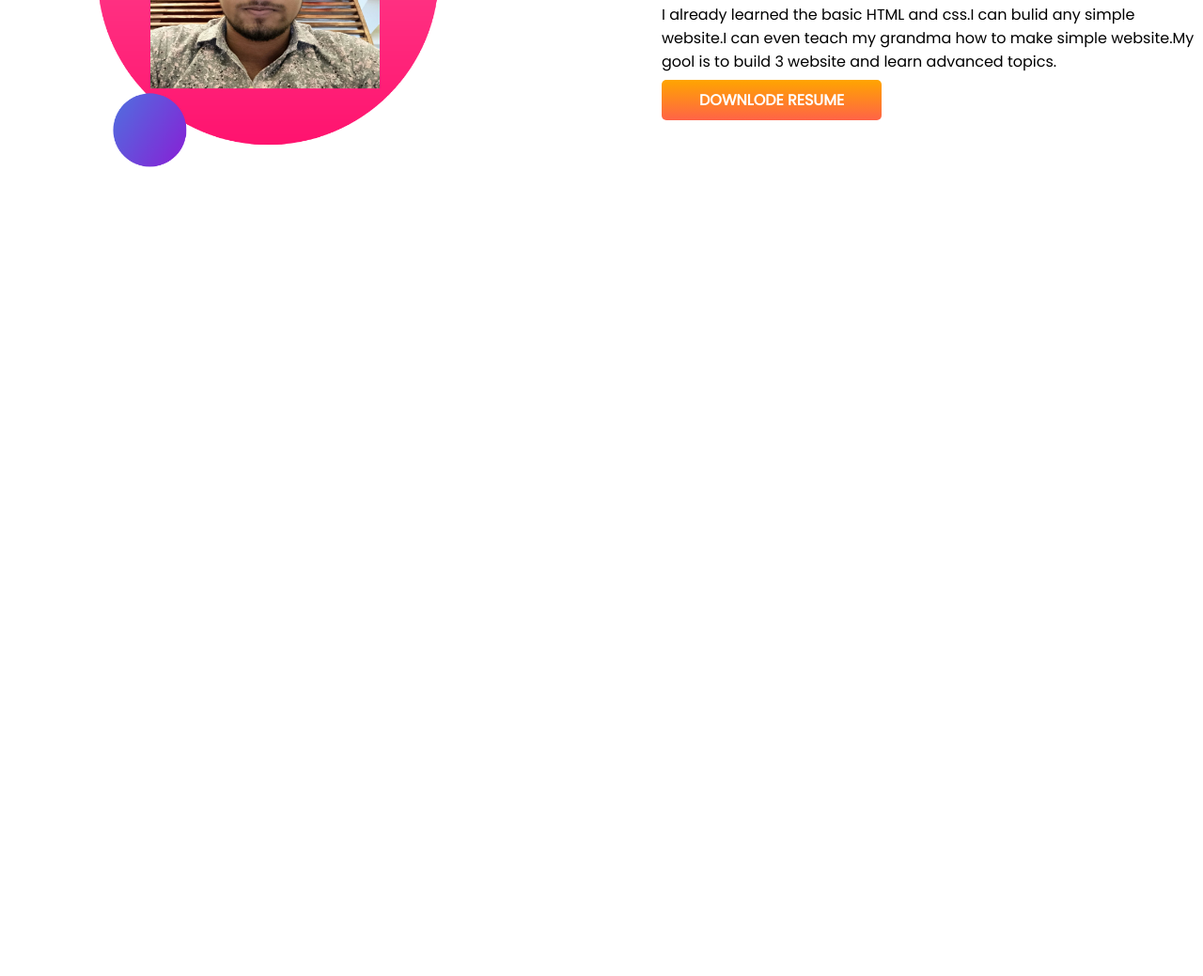
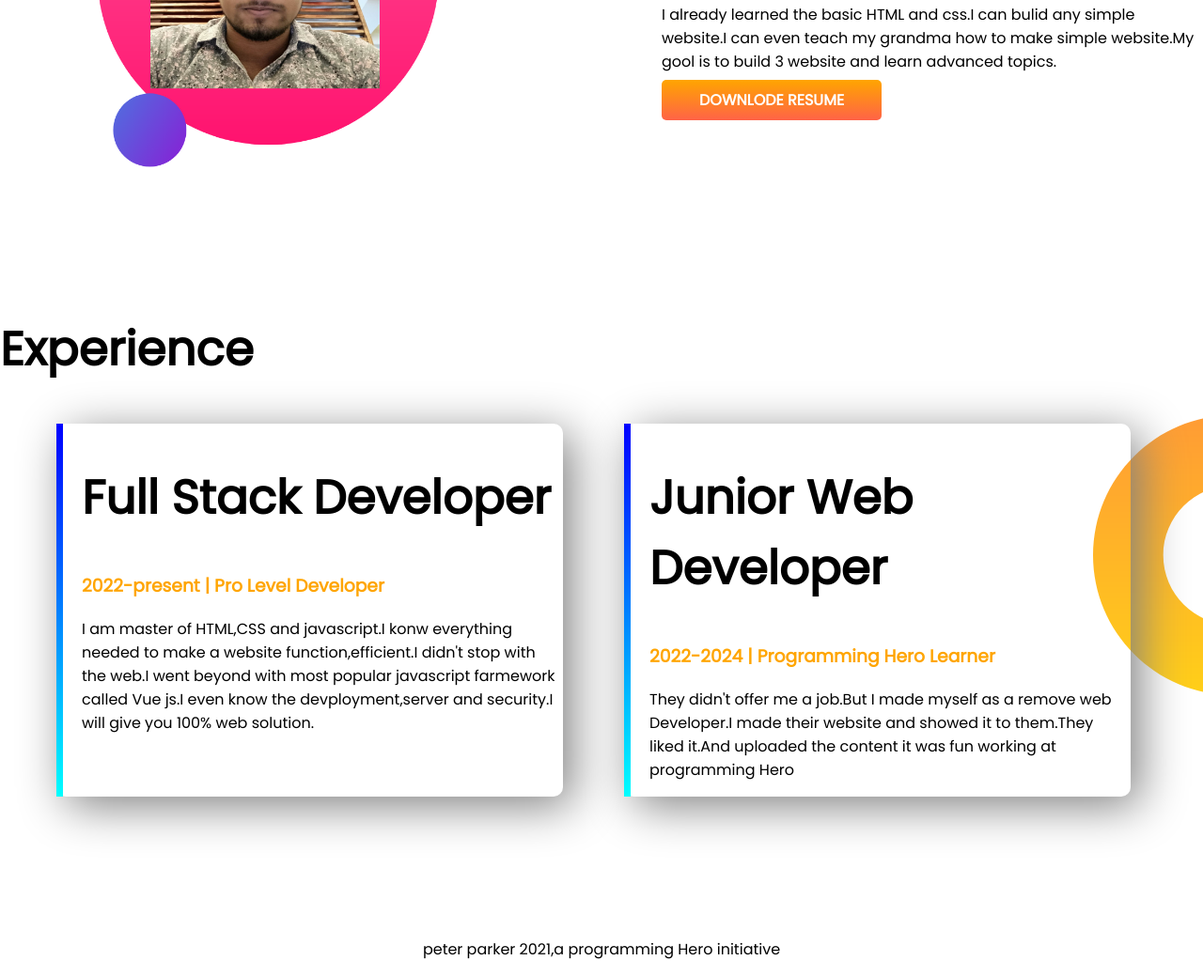
Before and after one commit to towfiqurr/developer-portfolio, a plain HTML site: page index.html in a window 1280 px wide. Shown: the part 923-1962 px from the top of the page at 94% size. Before the commit the page ends 1258 px from the top, so only its background shows below. Drawn offline with Linux system fonts and the light colour scheme.

Commit message:
fotter and experience added

```diff
--- a/index.html
+++ b/index.html
@@ -13,7 +13,7 @@
 </head>
 
 <body>
-    <section class="top-banner">
+    <section class="top-banner flexible-container">
         <div class="half-width">
             <h1>Welcome To</h1>
             <h1><span class="orange-color">Towfiqur Rahman</span> World!</h1>
@@ -27,7 +27,7 @@
             <img src="images/my-bg.png.png" alt="">
         </div>
     </section>
-    <section class="Dream Big">
+    <section class="Dream Big flexible-container">
         <div class="half-width">
             <img src="images/my-bg222.png" alt="">
         </div>
@@ -40,6 +40,30 @@
         </div>
 
     </section>
+    <section class="experience-area">
+        <h1>Experience</h1>
+        <div class="flexible-container">
+            <div id="full-stack-experience" class="experience-item">
+                <h1>Full Stack Developer</h1>
+                <h3 class="orange-color">2022-present | Pro Level Developer</h3>
+                <P>I am master of HTML,CSS and javascript.I konw everything needed to make a website
+                    function,efficient.I
+                    didn't stop with the web.I went beyond with most popular javascript farmework called Vue js.I even
+                    know
+                    the devployment,server and security.I will give you 100% web solution.</P>
+            </div>
+            <div id="web-dev-experience" class="experience-item">
+                <h1>Junior Web Developer</h1>
+                <h3 class="orange-color">2022-2024 | Programming Hero Learner</h3>
+                <P>They didn't offer me a job.But I made myself as a remove web Developer.I made their website and
+                    showed it
+                    to them.They liked it.And uploaded the content it was fun working at programming Hero</P>
+            </div>
+        </div>
+    </section>
+    <footer>
+        <p>peter parker 2021,a programming Hero initiative</p>
+    </footer>
 </body>
 
 </html>
--- a/style.css
+++ b/style.css
@@ -8,7 +8,7 @@ h1{
 .orange-color{
     color: orange;
 }
-section{
+.flexible-container{
     display: flex;
     margin-bottom: 150px;
 }
@@ -36,3 +36,29 @@ section{
     background-repeat: no-repeat;
     background-position: right;
 }
+.experience-area{
+    background-image: url(images/dream-bg.png);
+    background-repeat: no-repeat;
+    background-position: right;
+}
+.experience-item{
+    width: 40%;
+    margin-left: 60px;
+    margin-right: 5px;
+    padding-left: 20px;
+    border-radius: 10px;
+    box-shadow: 10px 10px 50px gray;
+}
+#web-dev-experience{
+    border-left: 7px solid;
+    border-image: linear-gradient(blue,cyan);
+    border-image-slice:1 ;
+}
+#full-stack-experience{
+    border-left: 7px solid;
+    border-image: linear-gradient(blue,cyan);
+    border-image-slice:1 ;
+}
+footer p{
+    text-align: center;
+}
```
